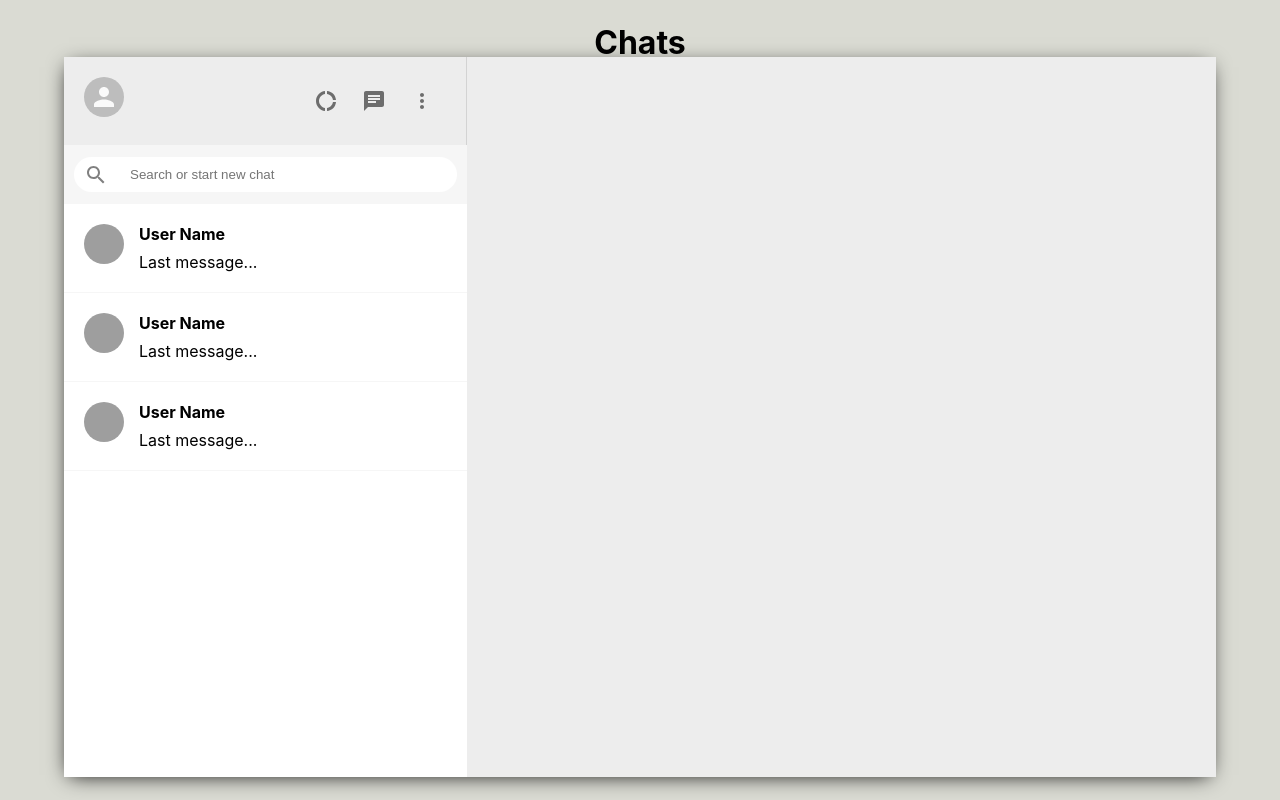
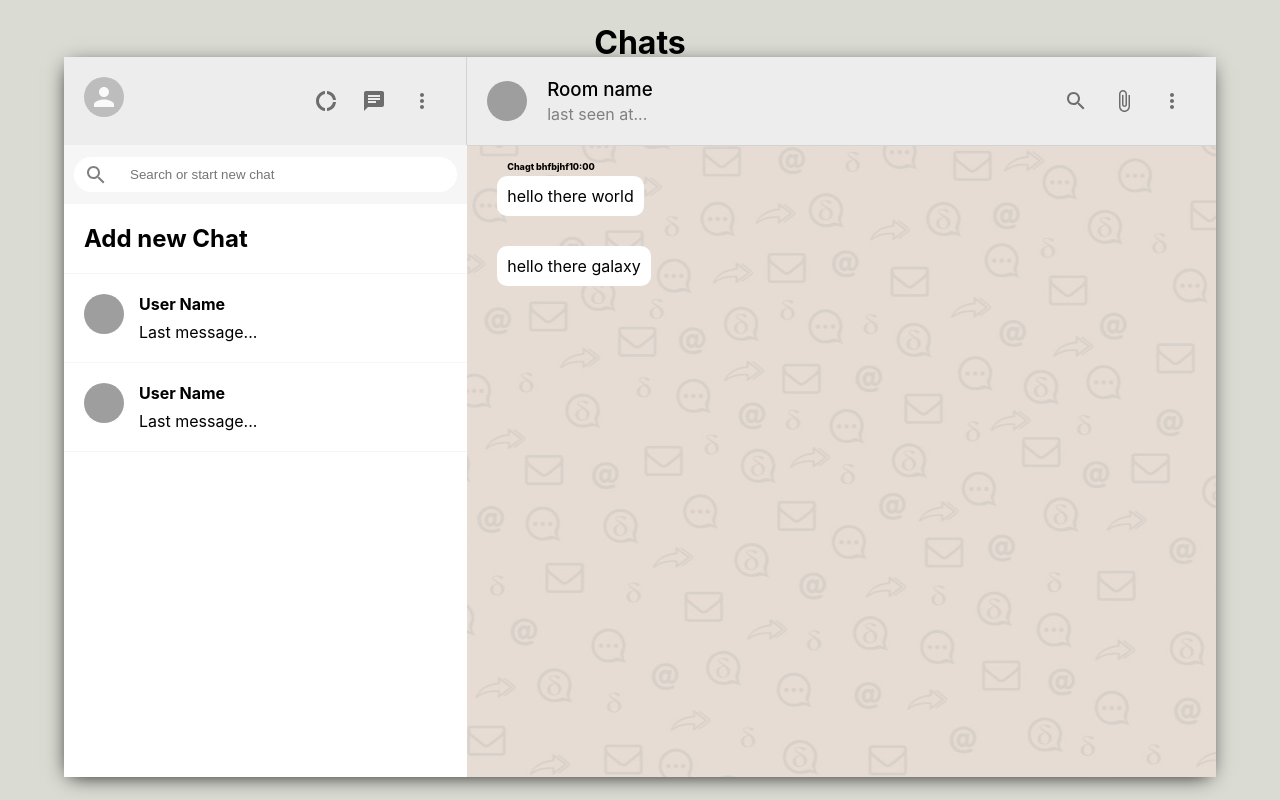
Before and after one commit to Marinkiet/ChatApp, a React (Create React App) app: page / in a window 1280 px wide. Built offline with nearby package versions, Linux system fonts and the light colour scheme; grey boxes are pictures that could not be loaded.

Commit message:
chat header ,body , chat message

```diff
--- a/src/App.js
+++ b/src/App.js
@@ -1,12 +1,13 @@
 import './App.css';
 import Sidebar from './Sidebar';
+import Chat from './Chat'
 function App() {
   return (
     <div className="App">
      <h1>Chats</h1>
      <div className="app_body">
-       <Sidebar/>
-       {/*chat*/}
+       <Sidebar />
+       <Chat/>
      </div>
     </div>
   );
--- /dev/null
+++ b/src/Chat.css
@@ -0,0 +1,55 @@
+.chat {
+  flex: 0.65;
+  display: flex;
+  flex-direction: column;
+}
+
+.chat_header {
+  padding: 20px;
+  display: flex;
+  align-items: center;
+  border-bottom: 1px solid lightgray;
+}
+
+.chat_header_Info {
+  flex: 1;
+  padding-left: 20px;
+}
+
+.chat_header_Info > h3 {
+  margin-bottom: 3px;
+  font-weight: 500;
+}
+
+.chat_header_Info > p {
+  color: gray;
+}
+
+.chat_headerRight {
+  display: flex;
+  justify-content: space-between;
+  min-width: 100px;
+}
+.chat_Message {
+  position: relative;
+  font-size: 16px;
+  padding: 10px;
+  background-color: white;
+  border-radius: 10px;
+  width: fit-content;
+  margin-bottom: 30px;
+}
+.chat_name {
+  position: absolute;
+  top: -15px;
+  font-weight: 800;
+  font-size: xx-small;
+}
+.chat_body {
+  flex: 1;
+  background-image: url("chatbg.jpg");
+  background-repeat: repeat;
+  background-position: center;
+  padding: 30px;
+  overflow: scroll;
+}
--- /dev/null
+++ b/src/Chat.js
@@ -0,0 +1,68 @@
+import { Avatar, IconButton } from '@material-ui/core';
+import { AttachFile } from '@material-ui/icons';
+import MoreVert from '@material-ui/icons/MoreVert';
+import SearchOutlined from '@material-ui/icons/SearchOutlined';
+import React, { useEffect, useState } from 'react';
+import './Chat.css';
+
+
+function Chat() {
+
+  const [SEED,setSeed] = useState("");
+
+  useEffect(()=>{
+    setSeed(Math.floor(Math.random()*5000));
+  },[]);
+
+  return (
+  <div  className='chat'>
+
+      <div className='chat_header'>
+        <Avatar src={`https://avatars.dicebear.com/api/human/${SEED}.svg`}/>
+
+        <div  className='chat_header_Info'>
+            <h3>Room name</h3>
+            <p>last seen at...</p>
+        </div>
+
+          <div  className='chat_headerRight'>
+              <IconButton>
+              <SearchOutlined/>
+              </IconButton>
+
+              <IconButton>
+                <AttachFile/>
+              </IconButton>
+
+              <IconButton>
+                <MoreVert/>
+              </IconButton>
+          </div>
+      </div>
+
+          <div className='chat_body'>
+            <p className='chat_Message'>
+            <span className='chat_name'>
+                Chagt bhfbjhf
+                <span className='time_stamp'>
+                10:00
+              </span>
+              </span>
+
+              hello there world
+
+            </p>
+            <p className='chat_Message'>
+              hello there galaxy
+            </p>
+          </div>
+
+          <div className='chat_footer'>
+
+          </div>
+
+  </div>
+ );
+}
+
+export default Chat;
--- a/src/Sidebar.jsx
+++ b/src/Sidebar.jsx
@@ -40,7 +40,7 @@ function Sidebar() {
 
       </div>
       <div className='sidebar_chats'>
-          <SidebarChat/>
+          <SidebarChat addNewChat/>
           <SidebarChat/>
           <SidebarChat/>
 
--- a/src/SidebarChat.css
+++ b/src/SidebarChat.css
@@ -14,3 +14,4 @@
 .sidebarChat_info {
   margin-left: 15px;
 }
+/*time stamp 1:14:35*/
--- a/src/SidebarChat.jsx
+++ b/src/SidebarChat.jsx
@@ -4,22 +4,35 @@ import './SidebarChat.css'
 
 
 
-function SidebarChat() {
+function SidebarChat({addNewChat})
+ {
 
     //get random avatar string
-    const [SEED,setSeed] = useState('');
+    const [SEED,setSeed] = useState("");
+
     useEffect(()=>{
      setSeed(Math.floor(Math.random() * 5000));
-    },[])
+    },[]);
 
-  return <div className='sidebarChat'>
+    const createChat = () =>{
+        const roomName = prompt("Please enter name for chat");
+        if(roomName){
+          //add to db
+        }
+    }
+  return !addNewChat ?(
+  <div className='sidebarChat'>
      <Avatar src={`https://avatars.dicebear.com/api/human/${SEED}.svg`}/>
      <div className="sidebarChat_info">
          <h2>User Name</h2>
          <p>Last message...</p>
      </div>
-
   </div>
-}
-
-export default SidebarChat;
+  ):(
+    <div onClick={createChat}
+    className='sidebarChat'>
+      <h2>Add new Chat</h2>
+    </div>
+  );
+ }
+export default SidebarChat
```
Also changed, not shown: src/chatbg.jpg (added).
